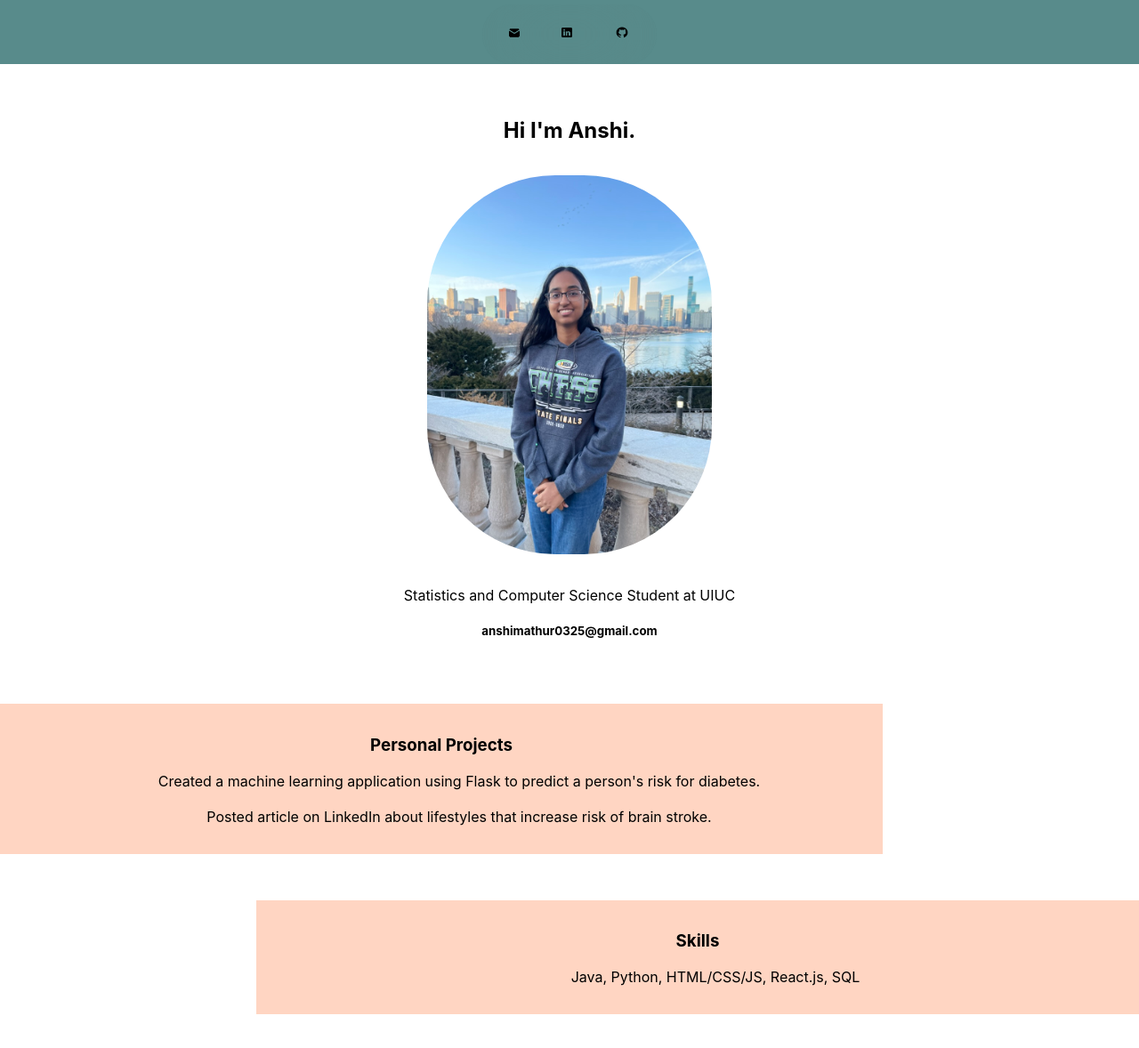
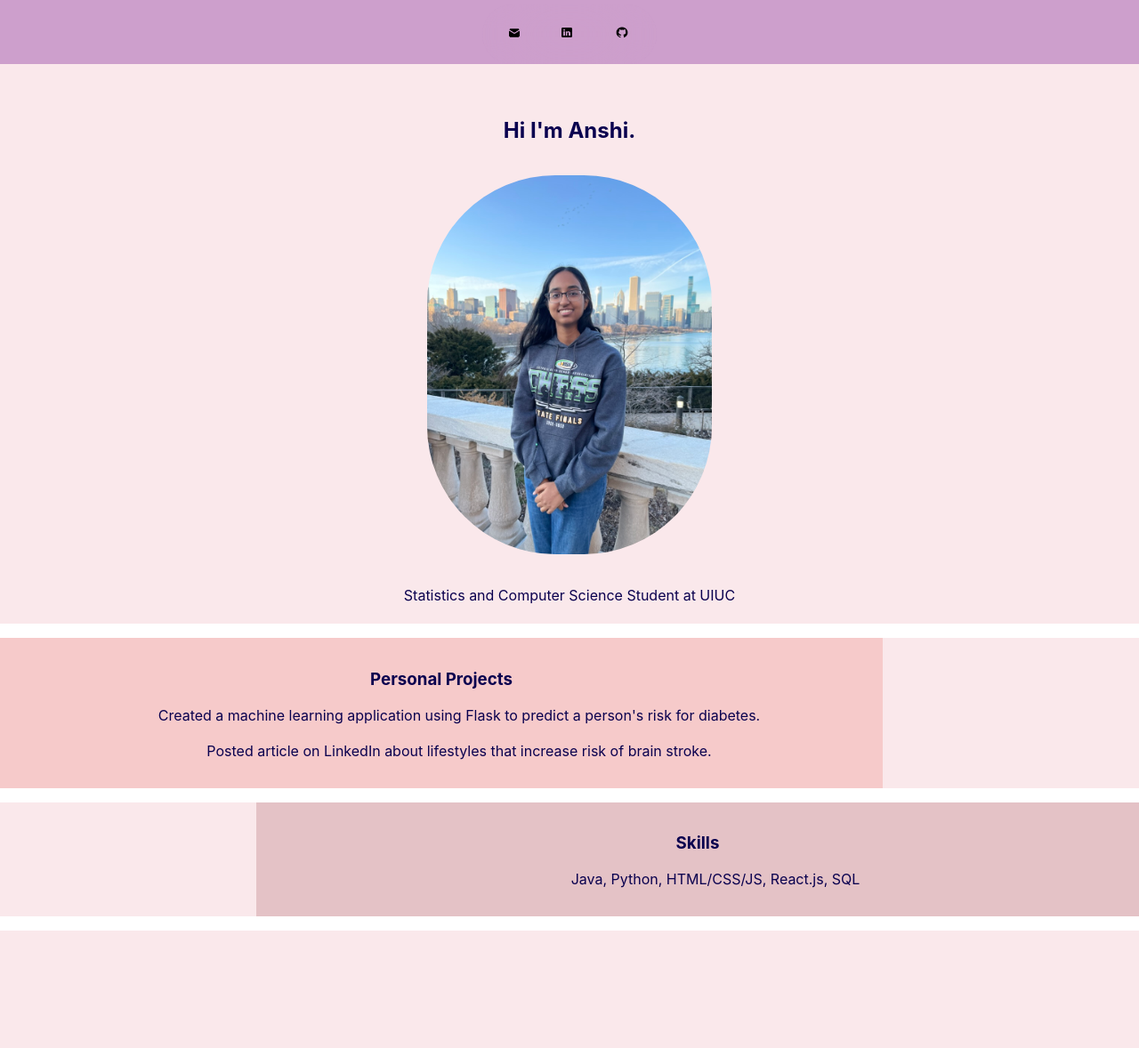
Before and after one commit to anshimathur0325/react-practice, a React (Create React App) app: page / in a window 1280 px wide. Shown: the top 1178 px of the page at 89% size. After the commit the page ends 1046 px from the top, so only its background shows below. Built offline with nearby package versions, Linux system fonts and the light colour scheme.

Commit message:
Edit content

```diff
--- a/src/App.css
+++ b/src/App.css
@@ -3,7 +3,11 @@
 }
 body{
   text-align:center;
+  background-color: #FAE8EB;
+  color:#0A014F;
+
 }
+
 .App-logo {
   height: 40vmin;
   pointer-events: none;
@@ -16,7 +20,7 @@ body{
 }
 
 .App-header {
-  background-color: #282c34;
+  background-color: #0A014F;
   min-height: 100vh;
   display: flex;
   flex-direction: column;
@@ -40,30 +44,29 @@ body{
 }
 
 .nav{
-  background-color: #588b8b ;
-  color:white;
+  background-color: #CD9FCC ;
   padding: 1.5em;
   height: 1.5em;
 }
 .proj{
-  background-color: #ffd5c2;
-  color:black;
+  background-color: #F6CACA;
+  color:#0A014F;
   float: left;
   width: 75%;
   padding: 1em;
 }
 .proj2{
-  background-color: #ffd5c2;
-  color: black;
+  background-color: #E4C2C6;
+  color: #0A014F;
   float: right;
   width: 75%;
   padding:1em;
 }
 .proj3{
   background-color: white;
-  color:white;
-  float: right;
-  width: 75%;
+  color:#0A014F;
+  float: left;
+  width: 100%;
 }
 img{
   padding:1em;
@@ -88,21 +91,21 @@ nav{
   flex-direction:row;
   justify-content:center;
   align-items:center;
-  background-color: #588b8b34;
+  background-color: #cd9fcc3d;
   border-radius:3em;
   backdrop-filter:blur(50px);
   top: 0.3rem;
 }
 nav a {
   align-items: center;
-  color: #344E41;
+  color: #CD9FCC;
   text-decoration: none;
   transition: 0.5s;
   border-radius: 3em;
 
 }
 nav a:hover {
-  background: rgba(29, 48, 71, 0.3);
+  background:#CD9FCC;
 }
 li{
   list-style-type: none;
--- a/src/components/About.js
+++ b/src/components/About.js
@@ -3,9 +3,7 @@ import React from "react";
 export default function About(){
     return(
         <section id="about">
-
             <body>
-
                 <h1>
                     Hi I'm Anshi.
                 </h1>
--- a/src/components/Contact.js
+++ b/src/components/Contact.js
@@ -2,7 +2,6 @@ import React from "react";
 export default function Contact(){
     return(
         <h5 class='contact'>
-            anshimathur0325@gmail.com
         </h5>
     )
 }
--- a/src/components/Testimonials.js
+++ b/src/components/Testimonials.js
@@ -3,7 +3,7 @@ export default function Testimonials(){
     return(
         <section id="projects">
             <body class='proj3'>
-                <p>" "</p>
+                <p></p>
             </body>
         </section>
     )
```
